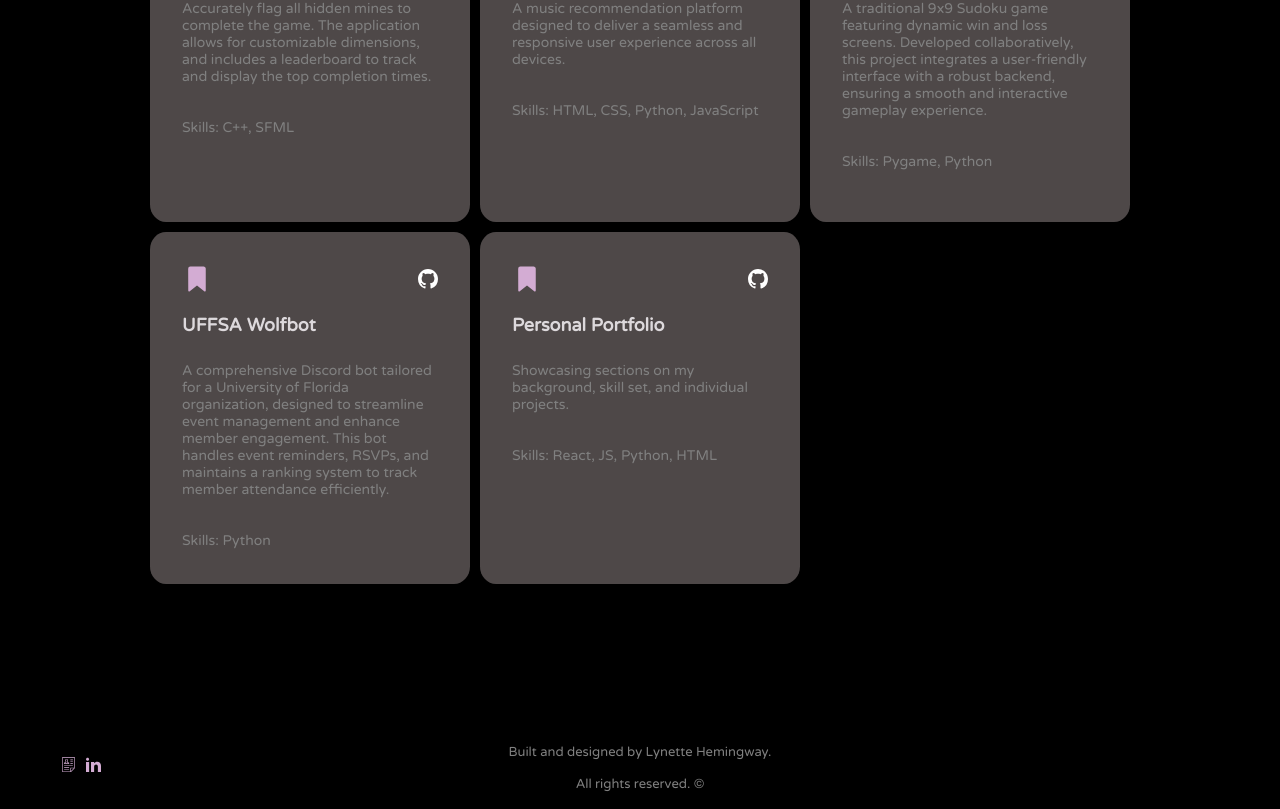
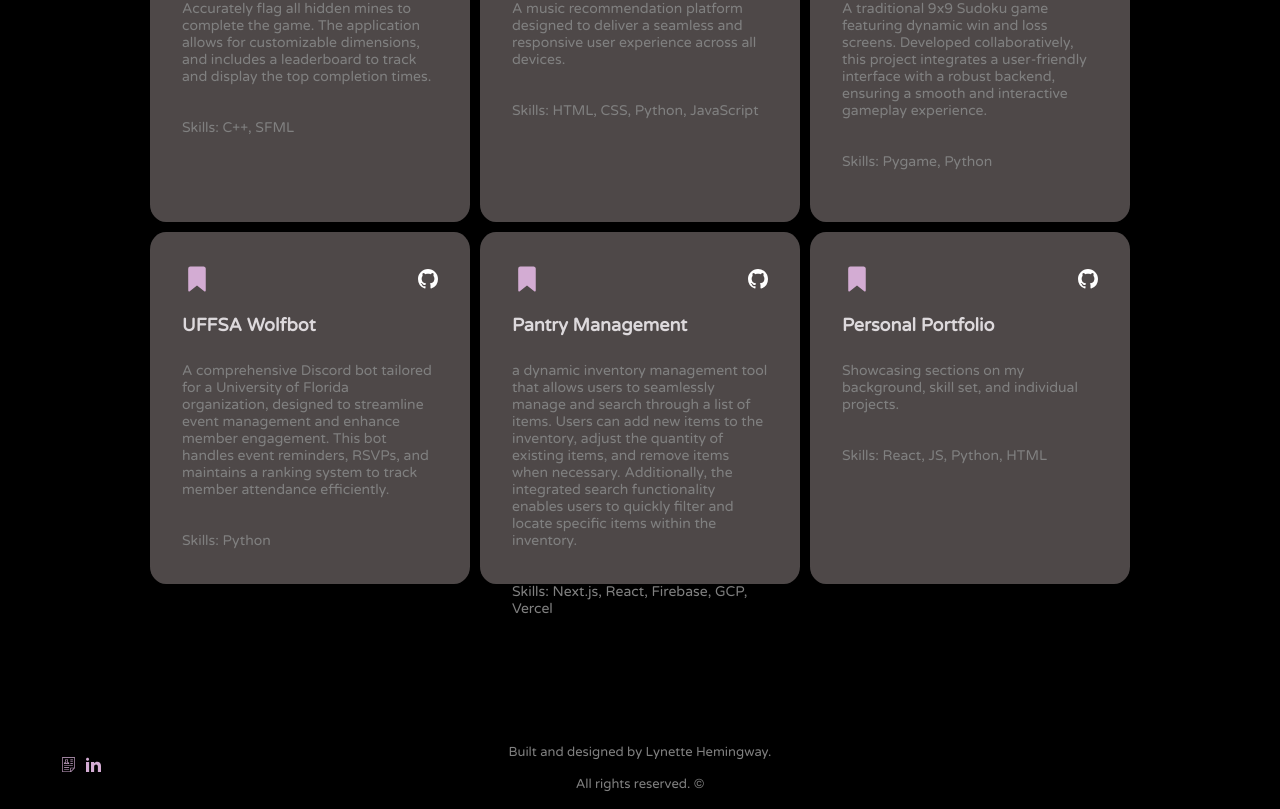
Before and after one commit to lynettehemingway/lynette-portfolio, a React (Create React App) app: page / in a window 1280 px wide. Shown: the part 1792-2601 px from the top of the page. Built offline with nearby package versions, Linux system fonts and the light colour scheme; a web font is replaced by a local one.

Commit message:
Update projects.js

```diff
--- a/src/components/Projects/projects.js
+++ b/src/components/Projects/projects.js
@@ -120,6 +120,20 @@ const Projects = () => {
                         <div className="box">
                         <img src={mark} alt="mark" className="mark-icon" />
 
+                        <a href="https://github.com/lynettehemingway/pantry-management" target="_blank" rel="noopener noreferrer">
+                            <img src={github} alt="github" className="github-icon" />
+                        </a>
+
+                        </div>
+                        <h2 className="name">Pantry Management</h2>
+                        <p className="description">a dynamic inventory management tool that allows users to seamlessly manage and search through a list of items. Users can add new items to the inventory, adjust the quantity of existing items, and remove items when necessary. Additionally, the integrated search functionality enables users to quickly filter and locate specific items within the inventory.
+                        <br></br><br></br><br></br>Skills: Next.js, React, Firebase, GCP, Vercel</p>
+                    </div>
+
+                    <div className="card">
+                        <div className="box">
+                        <img src={mark} alt="mark" className="mark-icon" />
+
                         <a href="https://github.com/lynettehemingway/lynette-portfolio" target="_blank" rel="noopener noreferrer">
                             <img src={github} alt="github" className="github-icon" />
                         </a>
```
